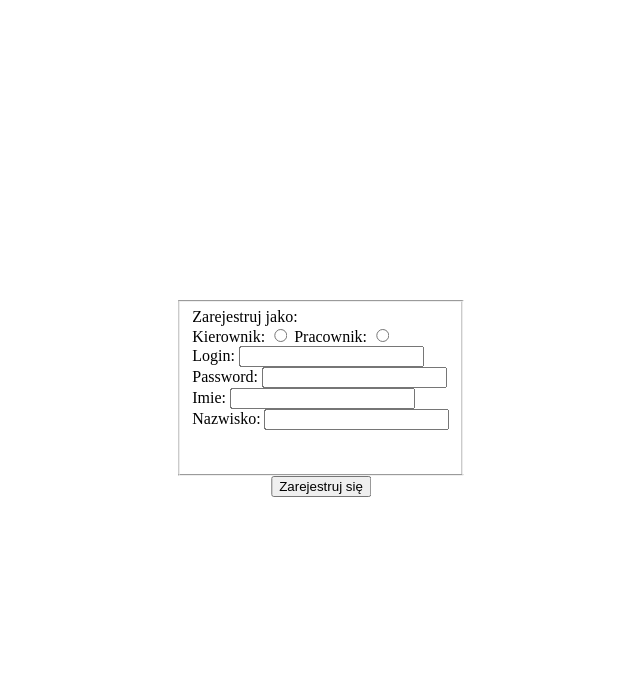
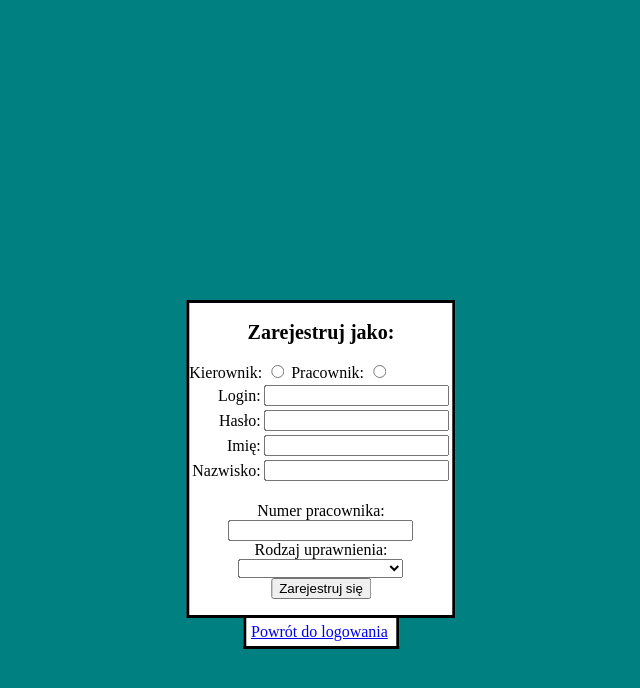
Before and after one commit to xjakubo/Gedia2020, a PHP site: page /register.php?newuser=register in a window 1280 px wide. Shown: the top 688 px of the page, without its empty margins (319-959 px from the left). Run offline with PHP 8.4, Linux system fonts and the light colour scheme; data that the repository does not hold is empty.

Commit message:
Stylizacja rejestracji
Jak wyżej

```diff
--- a/register.php
+++ b/register.php
@@ -51,31 +51,58 @@ error_reporting(0);
     }
 
   </script>
+
+  <style>
+	#fuccgobacc
+	{
+		border: solid 3px;
+		border-top: 0px;
+		width: 140px;
+		margin: auto;
+		background-color: white;
+		padding: 5px;
+	}
+  </style>
+
 </head>
-<body>
+<body bgcolor="teal">
   <div class = 'registerform'>
-<fieldset>
+	<div style="border: 3px solid; background-color: white">
 		<form method = "post" action= 'register.php?newuser=register'>
-Zarejestruj jako:
-<br>
+		<br />
+		<center><div style="font-weight: bold; font-size: 20px">Zarejestruj jako:</div></center>
+		<br />
+
 		Kierownik: <input type="radio" onclick='showmasterwindow()' name='acctype' value = "master"></input>
 		Pracownik: <input type="radio" onclick='showworkerwindow()'name='acctype' value = "worker"></input>
 		<br>
-Login: <input type = 'text' name='username'></input>
+
+		<table>
+			<tr>
+				<td style="text-align: right">Login:</td>
+				<td><input type = 'text' name='username'></input></td>
+			</tr>
+			<tr>
+				<td style="text-align: right">Hasło:</td>
+				<td><input type = 'password' name='password'></input></td>
+			</tr>
+			<tr>
+				<td style="text-align: right">Imię:</td>
+				<td><input type = 'text' name = 'name'></input></td>
+			</tr>
+			<tr>
+				<td style="text-align: right">Nazwisko:</td>
+				<td><input type = 'text' name = 'surname'></input></td>
+			</tr>
+		</table>
+
 		<br>
-Password: <input type = 'password' name='password'></input>
-<br>
-Imie: <input type = 'text' name = 'name'></input>
-<br>
-Nazwisko: <input type = 'text' name = 'surname'></input>
-<br>
-<div id = 'workerpanel'>
-Numer pracownika: <input type = 'text' name = 'gediaid'></input>
+		<div id = 'workerpanel' style="text-align: center">
+			Numer pracownika:<br /><input type = 'text' name = 'gediaid'></input>
 		</div>
-<br>
 
-<div id = 'masterpanel'>
-Rodzaj uprawnienia:
+		<div id = 'masterpanel' style="text-align: center">
+			Rodzaj uprawnienia:<br />
 			<select name="masterid">
 				<option selected value="0"></option> <!--Domyślna opcja zerowa, jeśli zaznaczyłeś przy rejestracji kierownik i wybierzesz tę opcję - error-->
 				<option value="1">Dział Produkcji</option>
@@ -90,13 +117,10 @@ Rodzaj uprawnienia:
 				<option value="10">Dział Zakupów</option>
 				<option value="11">Administrator</option>
 			</select>
-
 		</div>
-
-</fieldset>
-
 		<center><button type = "submit"> Zarejestruj się </button></center>
-
+	</div>
+	<div id="fuccgobacc"><a href="index.php">Powrót do logowania</a></div>
   </div>
 </form>
 </body>
--- a/styles/registerstyle.css
+++ b/styles/registerstyle.css
@@ -9,8 +9,23 @@ div.registerform{
 }
 
 #masterpanel{
-  display: none;
+  /*display: none;*/
 }
 #workerpanel{
-  display: none;
+  /*display: none;*/
 }
+
+#regleft
+{
+	float: left;
+}
+
+#regright
+{
+	float: left;
+}
+
+#cleaner
+{
+	clear: both;
+}
```
Lines whose indentation alone changed are shown as unchanged.
